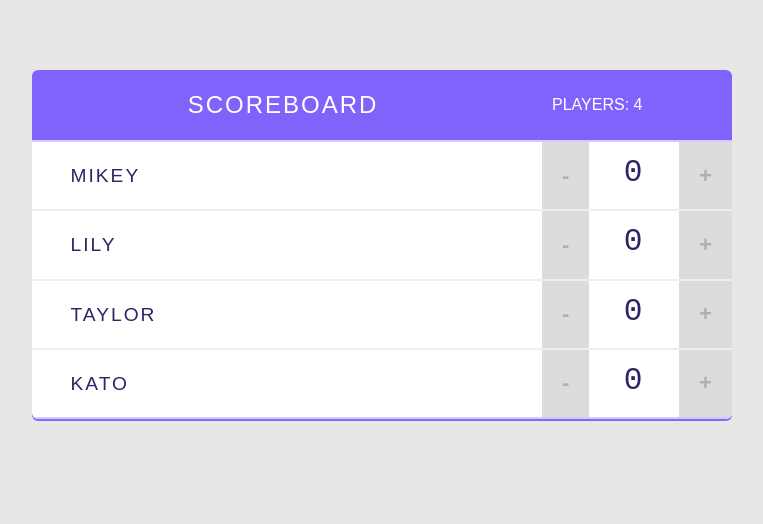
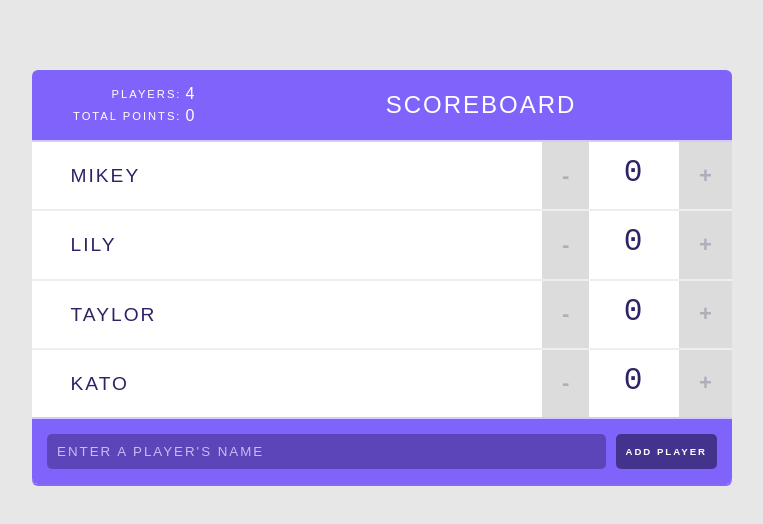
Before and after one commit to imikeyi03/React-Scoreboard-Components, a React (Create React App) app: page / in a window 1280 px wide. Shown: the top 524 px of the page, without its empty margins (258-1021 px from the left). Built offline with nearby package versions, Linux system fonts and the light colour scheme.

Commit message:
Finished Controlled component input to add new players in state

```diff
--- /dev/null
+++ b/src/components/AddPlayerForm.js
@@ -0,0 +1,44 @@
+import React, { Component } from 'react';
+
+class AddPlayerForm extends Component {
+
+    state = {
+        value: ''
+    };
+
+    handleValueChange = (e) => {
+        this.setState({ value: e.target.value });
+    }
+
+    handleSubmit = (e) => {
+        e.preventDefault();
+        this.props.addPlayer(this.state.value);
+        this.setState({value: '' });
+    }
+
+
+    render() {
+        console.log(this.state.value);
+        return(
+            <form onSubmit={this.handleSubmit}>
+                <input
+                    type="text"
+                    value={this.state.value}
+                    onChange={this.handleValueChange}
+                    placeholder="Enter a player's name"
+                />
+                <input
+                    type="submit"
+                    value="Add Player"
+                />
+            </form>
+        );
+    }
+}
+
+
+
+
+
+
+export default AddPlayerForm;
--- a/src/components/App.js
+++ b/src/components/App.js
@@ -1,6 +1,7 @@
 import React from 'react';
 import Header from './Header';
 import Player from './Player';
+import AddPlayerForm from './AddPlayerForm';
 
 
 
@@ -38,27 +39,25 @@
     console.log('index: ' + index, 'delta: ' + delta);
   }
 
+  //player id counter
+  prevPlayerId = 4;
 
-  // Below is a way to update the score change without directly mutating the the original state
 
-  // handleScoreChange = (index, delta) => {
-  //   this.setState( prevState => {
-  //     // New 'players' array – a copy of the previous `players` state
-  //     const updatedPlayers = [ ...prevState.players ];
-  //     // A copy of the player object we're targeting
-  //     const updatedPlayer = { ...updatedPlayers[index] };
+  handleAddPlayer = (name) => {
+    this.setState( prevState => {
+      return {
+        players: [
+          ...prevState.players,
+          {
+            name, // ES6 shortcut with the same key value name can be written as just name
+            score: 0,
+            id: this.prevPlayerId += 1
+          }
+        ]
+      };
+    });
+  }
 
-  //     // Update the target player's score
-  //     updatedPlayer.score += delta;
-  //     // Update the 'players' array with the target player's latest score
-  //     updatedPlayers[index] = updatedPlayer;
-
-  //     // Update the `players` state without mutating the original state
-  //     return {
-  //       players: updatedPlayers
-  //     };
-  //   });
-  // }
 
 
   handleRemovePlayer = (id) => {
@@ -74,7 +73,7 @@
       <div className="scoreboard">
         <Header
           title="Scoreboard"
-          totalPlayers={this.state.players.length}
+          players={this.state.players}
         />
 
         {/* Players list */}
@@ -89,6 +88,8 @@
             removePlayer={this.handleRemovePlayer}
           />
         )}
+
+        <AddPlayerForm addPlayer={this.handleAddPlayer}/>
       </div>
     );
   }
--- a/src/components/Header.js
+++ b/src/components/Header.js
@@ -1,10 +1,11 @@
 import React from 'react';
+import Stats from './Stats.js'
 
 const Header = (props) => {
     return (
       <header>
+        <Stats players = {props.players} />
         <h1>{ props.title }</h1>
-        <span className="stats">Players: {props.totalPlayers}</span>
       </header>
     );
   }
--- /dev/null
+++ b/src/components/Stats.js
@@ -0,0 +1,26 @@
+import React from "react";
+
+const Stats = (props) => {
+
+  const totalPlayers = props.players.length;
+  const totalPoints = props.players.reduce( (total, player) => {
+    return total + player.score;
+  }, 0);
+
+  return (
+    <table className="stats">
+      <tbody>
+        <tr>
+          <td>Players:</td>
+          <td>{ totalPlayers }</td>
+        </tr>
+        <tr>
+          <td>Total points:</td>
+          <td>{ totalPoints }</td>
+        </tr>
+      </tbody>
+    </table>
+  );
+};
+
+export default Stats;
```
